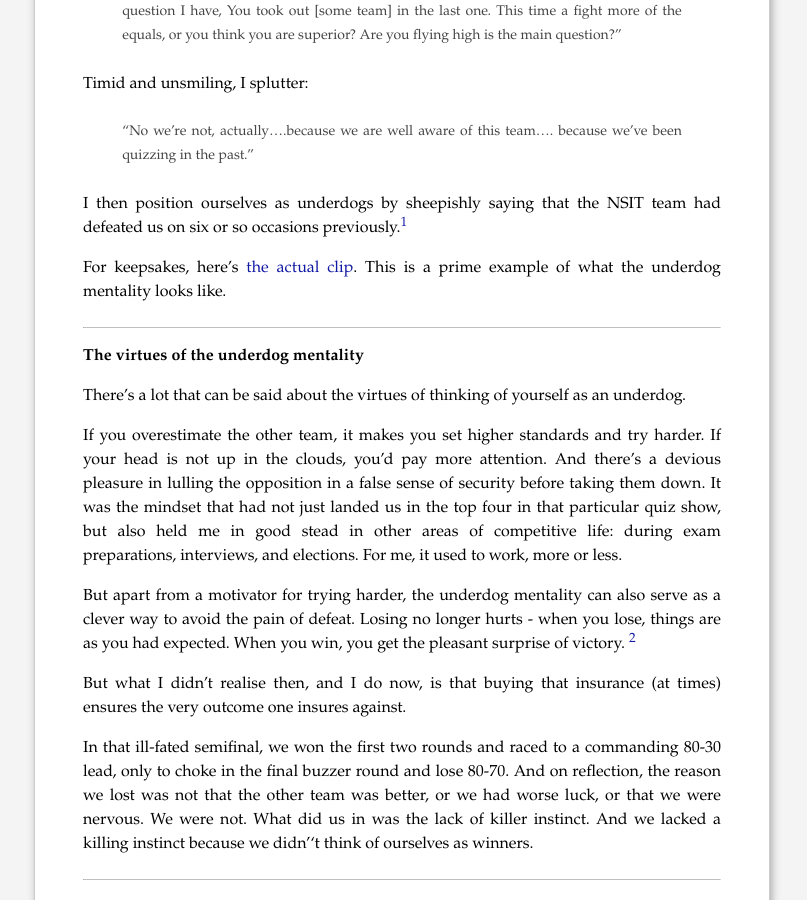
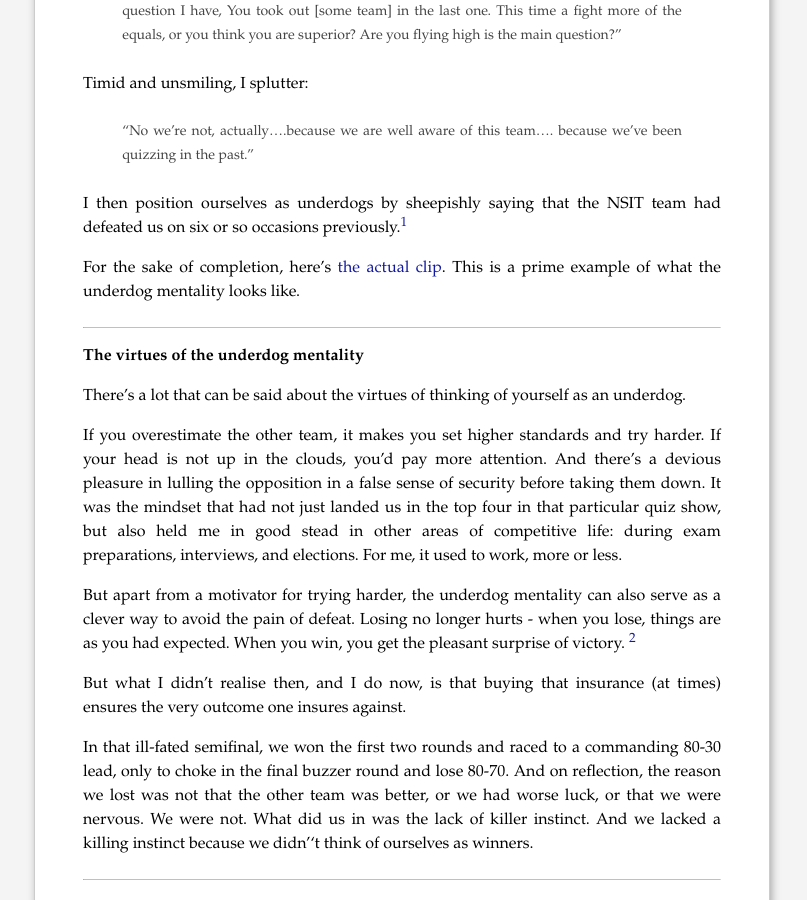
Before and after one commit to piyushahuja/piyushahuja.github.io, a Jekyll site: the page built from _posts/journal/2020-03-29-winning.md, in a window 1280 px wide and 900 px high, scrolled down 399 px. Shown: the whole window, without its empty margins (238-1045 px from the left). Built offline with Jekyll 4.4.1, drawn with Linux system fonts in a browser that asks for light colours; comment, search, counter and statistics services are not loaded.

Commit message:
Auto deployed

```diff
--- a/_posts/journal/2020-03-29-winning.md
+++ b/_posts/journal/2020-03-29-winning.md
@@ -21,7 +21,7 @@ Timid and unsmiling, I splutter:
 I then position ourselves as underdogs by sheepishly saying that the NSIT team had defeated us on six or so occasions previously.[^NSIT]
 
 
-For keepsakes, here's [the actual clip](https://www.youtube.com/watch?v=5vkOu2lKEaw). This is a prime example of what the underdog mentality looks like.
+For the sake of completion, here's [the actual clip](https://www.youtube.com/watch?v=5vkOu2lKEaw). This is a prime example of what the underdog mentality looks like.
 
 [^NSIT]: It was probably not even true.
 
```
